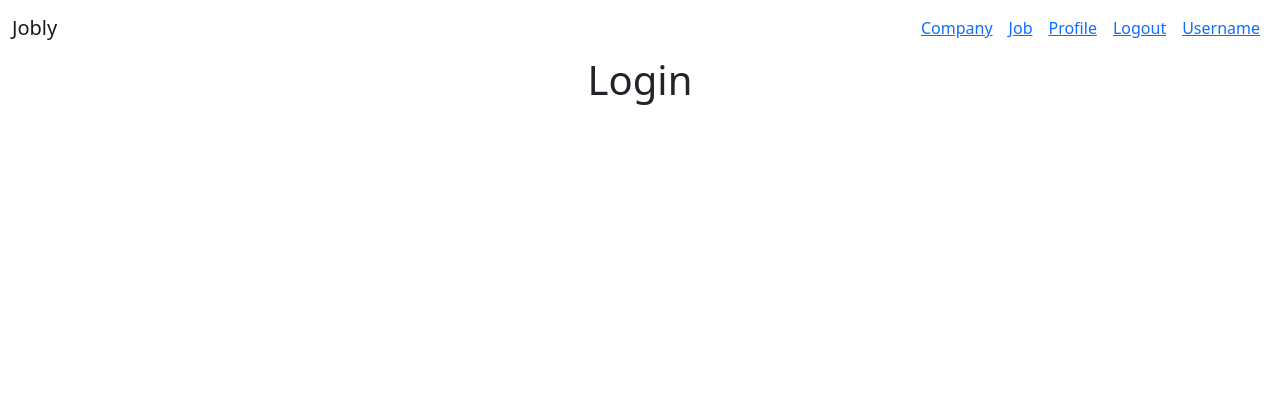
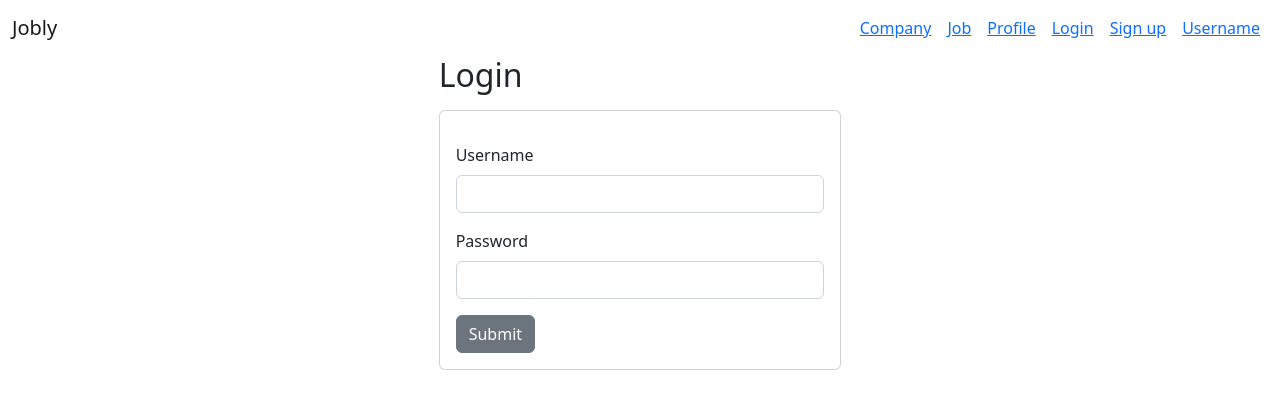
Before and after one commit to mariered0/43_Jobly, a React (Create React App) app: page /login in a window 1280 px wide. Shown: the top 408 px of the page. Built offline with nearby package versions, Linux system fonts and the light colour scheme; no server answers.

Commit message:
add loginform and signupform

```diff
--- a/src/App.css
+++ b/src/App.css
@@ -1,5 +1,5 @@
 .App {
-  text-align: center;
+  /* text-align: center; */
 }
 
 main {
--- a/src/App.js
+++ b/src/App.js
@@ -1,12 +1,40 @@
-import React from "react";
+import React, { useState } from "react";
 import Routes from "./Routes";
-import './App.css';
-
+import UserContext from "./user/UserContext";
+import JoblyApi from "./api/api";
+import "./App.css";
 
 function App() {
+  const [token, setToken] = useState();
+
+  async function signup(data) {
+    try {
+      let token = await JoblyApi.signup(data);
+      setToken(token);
+      return { success: true };
+    } catch (e) {
+      //display e message here on screen
+      console.error("signUp failed", e);
+      return { success: false, e };
+    }
+  }
+
+  async function login(data) {
+    try {
+      let token = await JoblyApi.login(data);
+      setToken(token);
+      return { success: true };
+    } catch (e) {
+      console.error("login failed", e);
+      return { success: false, e}
+    }
+  }
+
   return (
     <div className="App">
-      <Routes />
+      <UserContext.Provider value={{ token, signup, login }}>
+        <Routes />
+      </UserContext.Provider>
     </div>
   );
 }
--- a/src/Login.js
+++ /dev/null
@@ -1,11 +0,0 @@
-import React from "react";
-
-function Login() {
-  return (
-    <div>
-      <h1>Login</h1>
-    </div>
-  );
-}
-
-export default Login;
--- a/src/NavBar.js
+++ b/src/NavBar.js
@@ -30,8 +30,14 @@ function NavBar() {
             </NavItem>
 
             <NavItem className="px-2">
-              <NavLink exact to="/logout">
-                Logout
+              <NavLink exact to="/login">
+                Login
+              </NavLink>
+            </NavItem>
+
+            <NavItem className="px-2">
+              <NavLink exact to="/signup">
+                Sign up
               </NavLink>
             </NavItem>
 
--- a/src/Routes.js
+++ b/src/Routes.js
@@ -4,8 +4,8 @@ import Home from "./Home";
 import CompanyList from "./company/CompanyList";
 import CompanyDetail from "./company/CompanyDetail"
 import JobList from "./job/JobList";
-import Login from "./Login";
-import Signup from "./Signup";
+import LoginForm from "./user/LoginForm";
+import SignupForm from "./user/SignupForm";
 import Profile from "./Profile";
 import NavBar from "./NavBar";
 
@@ -27,10 +27,10 @@ function Routes() {
         <JobList />
       </Route>
       <Route exact path="/login">
-        <Login />
+        <LoginForm />
       </Route>
       <Route exact path="/signup">
-        <Signup />
+        <SignupForm />
       </Route>
 
       <Route exact path="/profile">
--- a/src/Signup.js
+++ /dev/null
@@ -1,11 +0,0 @@
-import React from "react";
-
-function Signup() {
-  return (
-    <div>
-      <h1>Signup</h1>
-    </div>
-  );
-}
-
-export default Signup;
--- a/src/api/api.js
+++ b/src/api/api.js
@@ -35,6 +35,20 @@ class JoblyApi {
   }
 
   // Individual API routes
+
+  /** Register a new user */
+
+  static async signup(data) {
+    let res = await this.request('auth/register', data, "post");
+    return res.token;
+  }
+
+  /** Login user */
+
+  static async login (data) {
+    let res = await this.request('auth/token', data, "post");
+    return res.token;
+  }
 
   /** Get details on a company by handle. */
 
--- /dev/null
+++ b/src/user/LoginForm.js
@@ -0,0 +1,82 @@
+import React, { useContext, useState } from "react";
+import { useHistory } from "react-router-dom";
+import userContext from "./UserContext";
+import {
+  Form,
+  FormGroup,
+  Label,
+  Input,
+  Card,
+  CardBody,
+  Button,
+} from "reactstrap";
+
+const LoginForm = () => {
+  const { token, login } = useContext(userContext);
+  const [errors, setErrors] = useState(null);
+  const history = useHistory();
+
+  const INITIAL_STATE = {
+    username: "",
+    password: "",
+  };
+
+  const [formData, setFormData] = useState(INITIAL_STATE);
+
+  const handleChange = (e) => {
+    const { name, value } = e.target;
+    setFormData((formData) => ({
+      ...formData,
+      [name]: value,
+    }));
+  };
+
+  async function handleSubmit(e) {
+    e.preventDefault();
+    const msg = await login(formData);
+    if (msg.success) {
+      history.push("/");
+    } else {
+      console.log("msg.e:", msg.e);
+      setErrors((errors) => [msg.e]);
+    }
+    setFormData(INITIAL_STATE);
+  }
+
+  return (
+    <div className="container col-md-6 offset-md-3 col-lg-4 offset-lg-4">
+      <h2 className="mb-3">Login</h2>
+      <Card>
+        <CardBody>
+          <Form>
+            <FormGroup>
+              <Label for="username" className="mt-3">
+                Username
+              </Label>
+              <Input
+                id="username"
+                name="username"
+                type="text"
+                onChange={handleChange}
+              />
+
+              <Label for="password" className="mt-3">
+                Password
+              </Label>
+              <Input
+                id="password"
+                name="password"
+                type="password"
+                autoComplete="on"
+                onChange={handleChange}
+              />
+            </FormGroup>
+            <Button onClick={handleSubmit}>Submit</Button>
+          </Form>
+        </CardBody>
+      </Card>
+    </div>
+  );
+};
+
+export default LoginForm;
--- /dev/null
+++ b/src/user/SignupForm.js
@@ -0,0 +1,102 @@
+import React, { useContext, useState } from "react";
+import { useHistory } from "react-router-dom";
+import userContext from "./UserContext";
+import { Form, FormGroup, Label, Input, Card, CardBody, Button, Alert, List} from "reactstrap";
+
+const SignupForm = () => {
+    const { token, signup } = useContext(userContext)
+    const [errors, setErrors] = useState(null);
+    const history = useHistory();
+
+    const INITIAL_STATE = {
+        username: "",
+        password: "",
+        firstName: "",
+        lastName: "",
+        email: ""
+    }
+
+    const [formData, setFormData] = useState(INITIAL_STATE);
+
+    const handleChange = (e) => {
+        const {name, value} = e.target;
+        setFormData((formData) => ({
+            ...formData,
+            [name]: value
+        }));
+    }
+
+    async function handleSubmit (e) {
+        e.preventDefault();
+        const msg = await signup(formData);
+        if (msg.success) {
+          history.push('/');
+        } else{
+          setErrors(errors => [msg.e]);
+        }
+        setFormData(INITIAL_STATE);
+    }
+
+  return (
+    <div className="container col-md-6 offset-md-3 col-lg-4 offset-lg-4">
+      <h2 className="mb-3">Sign up</h2>
+      <Card>
+        <CardBody>
+          <Form>
+            <FormGroup>
+              <Label for="username" className="mt-3">Username</Label>
+              <Input
+                id="username"
+                name="username"
+                type="text"
+
+                onChange={handleChange} />
+
+              <Label for="password" className="mt-3">Password</Label>
+              <Input
+                id="password"
+                name="password"
+                type="password"
+                autoComplete="on"
+                onChange={handleChange} />
+
+              <Label for="firstName" className="mt-3">First name</Label>
+              <Input
+                id="firstName"
+                name="firstName"
+                type="text"
+                onChange={handleChange} />
+
+              <Label for="lastName" className="mt-3">Last name</Label>
+              <Input
+                id="lastName"
+                name="lastName"
+                type="text"
+                onChange={handleChange} />
+
+              <Label for="email" className="mt-3">Email</Label>
+              <Input
+                id="email"
+                name="email"
+                type="email"
+                onChange={handleChange} />
+
+            </FormGroup>
+
+            { errors &&
+            <Alert color="danger">
+              {errors.map((error, idx) => (
+                <p key={idx}>{error}</p>
+              ))}
+            </Alert>
+            }
+
+            <Button onClick={handleSubmit}>Submit</Button>
+          </Form>
+        </CardBody>
+      </Card>
+    </div>
+  );
+};
+
+export default SignupForm;
--- /dev/null
+++ b/src/user/UserContext.js
@@ -0,0 +1,7 @@
+import React from "react";
+
+const userContext = React.createContext();
+
+
+
+export default userContext;
```
